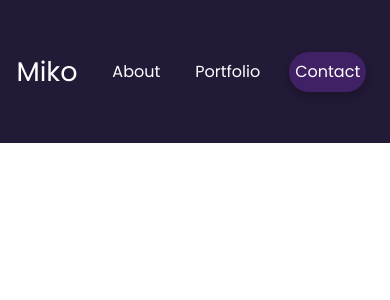
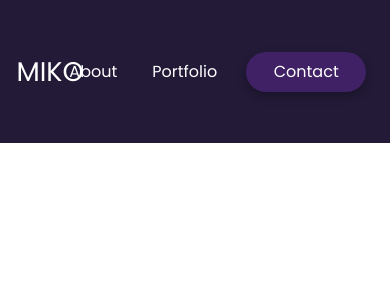
Before and after one commit to barreyrojohnmiko/personal-portfolio, a React (Create React App) app: page / in a window 390 px wide. Shown: the top 300 px of the page. Built offline with nearby package versions, Linux system fonts and the light colour scheme.

Commit message:
added Link

```diff
--- a/src/App.tsx
+++ b/src/App.tsx
@@ -1,8 +1,10 @@
 import React from "react";
 import { Routes, Route } from "react-router-dom";
 
-import Dump from "./components/Dump";
 import Home from "./components/Home";
+import About from "./components/About";
+import Portfolio from "./components/Portfolio";
+import Contact from "./components/Contact";
 
 import "./App.css";
 
@@ -12,7 +14,9 @@ const App = () => {
       <Routes>
         <Route path="/" element={<Home />} />
         <Route path="/home" element={<Home />} />
-        <Route path="/dump" element={<Dump />} />
+        <Route path="/about" element={<About />} />
+        <Route path="/portfolio" element={<Portfolio />} />
+        <Route path="/contact" element={<Contact />} />
       </Routes>
     </div>
   );
--- /dev/null
+++ b/src/components/About.tsx
@@ -0,0 +1,11 @@
+import React from "react";
+
+const About = () => {
+  return (
+    <div>
+      <h1>ABOUT COMPONENT</h1>
+    </div>
+  );
+};
+
+export default About;
--- /dev/null
+++ b/src/components/Contact.tsx
@@ -0,0 +1,11 @@
+import React from "react";
+
+const Contact = () => {
+  return (
+    <div>
+      <h1>CONTACT COMPONENT</h1>
+    </div>
+  );
+};
+
+export default Contact;
--- a/src/components/Dump.tsx
+++ /dev/null
@@ -1,11 +0,0 @@
-import React from "react";
-
-const Dump = () => {
-  return (
-    <div>
-      <h1>DUMP COMPONENT</h1>
-    </div>
-  );
-};
-
-export default Dump;
--- a/src/components/Home.css
+++ b/src/components/Home.css
@@ -38,15 +38,25 @@
     color: #FFFFFF;
 }
 
+.header-btn-text:hover {
+    color: #C6C9FF;
+}
+
 .btn-about {
     background: transparent;
     border: none;
+}
+
+.btn-about-link {
     margin-left: 8%;
 }
 
 .btn-resume {
     background: transparent;
     border: none;
+}
+
+.btn-resume-link {
     margin-left: 8%;
 }
 
@@ -57,6 +67,9 @@
     width: 120px;
     box-shadow: 0px 4px 10px rgba(0, 0, 0, 0.25);
     border-radius: 26px;
+}
+
+.btn-contact-link {
     margin-right: 2.53521126760563%;
     margin-left: 8%;
 }
--- a/src/components/Home.tsx
+++ b/src/components/Home.tsx
@@ -1,12 +1,10 @@
-import React, { useState, useRef } from "react";
+import React, { useState} from "react";
+import { Link } from "react-router-dom";
 
 import "./Home.css";
 import Card from "../views/Card";
 
 const Home = () => {
-  const windowHeight = useRef(window.innerHeight);
-  const windowWidth = useRef(window.innerWidth);
-
   const [cardData, setCardData] = useState({
     fName: "Sofia Noreen",
     lName: "Esposo",
@@ -19,13 +17,17 @@ const Home = () => {
         <Card {...cardData} />
       </div> */}
       <div className="header">
-        <div className="header-logo">
-          Miko
-        </div>
+        <div className="header-logo">MIKO</div>
         <div className="header-menu">
-          <button className="header-btn-text btn-about">About</button>
-          <button className="header-btn-text btn-resume">Portfolio</button>
-          <button className="header-btn-text btn-contact">Contact</button>
+          <Link to="/about" className="btn-about-link">
+            <button className="header-btn-text btn-about">About</button>
+          </Link>
+          <Link to="/portfolio" className="btn-resume-link">
+            <button className="header-btn-text btn-resume">Portfolio</button>
+          </Link>
+          <Link to="/contact" className="btn-contact-link">
+            <button className="header-btn-text btn-contact">Contact</button>
+          </Link>
         </div>
       </div>
     </div>
--- /dev/null
+++ b/src/components/Portfolio.tsx
@@ -0,0 +1,11 @@
+import React from "react";
+
+const Portfolio = () => {
+  return (
+    <div>
+      <h1>Portfolio COMPONENT</h1>
+    </div>
+  );
+};
+
+export default Portfolio;
```
